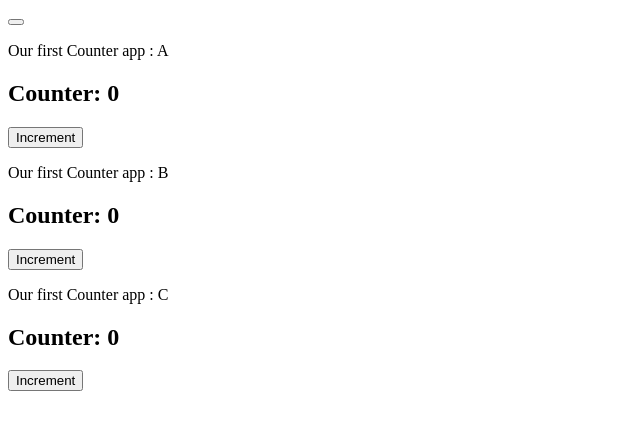
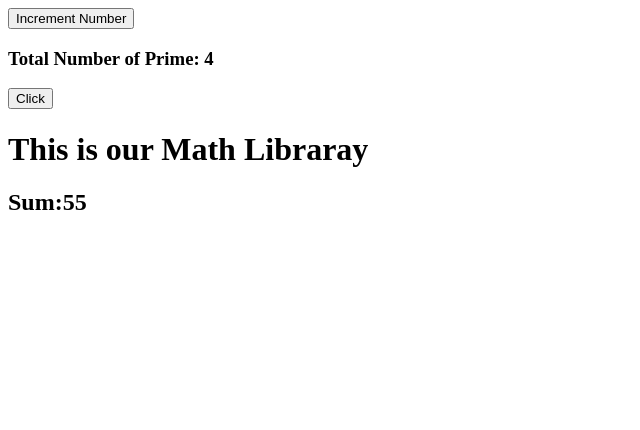
Before and after one commit to Tripathi-Ashu/React04, a React (Vite) app: page / in a window 1280 px wide. Shown: the top 430 px of the page, without its empty margins (0-640 px from the left). Built offline with nearby package versions, Linux system fonts and the light colour scheme.

Commit message:
Memo, callback are compleate

```diff
--- a/src/App.jsx
+++ b/src/App.jsx
@@ -1,17 +1,45 @@
-import { useState } from 'react';
-import Food from './Food';
-import Clock from './Clock';
+import { useState, useMemo, useCallback } from 'react';
+import Sum from './Sum';
 
 function App() {
-  const [foodItems, setFoodItems] = useState(['Apple', 'orange', 'banana'])
+  const [count, setCount] = useState(0);
+  const [number, setNumber] = useState(10);
 
-  function handleChange() {
-    setFoodItems(['Mango', ...foodItems])
-  }
+  const handleCheck = useCallback(() => {
+    console.log("Hii", count);
+  }, [count]);
+
+  // Prime numbers calculate karne ki optimized logic
+  const prime = useMemo(() => {
+    if (number < 2) return 0;
+
+    let total = 1; // 2 is prime
+
+    for (let i = 3; i <= number; i++) {
+      let isPrime = true;
+      for (let j = 2; j < i; j++) {
+        if (i % j === 0) {
+          isPrime = false;
+          break;
+        }
+      }
+      if (isPrime) total++;
+    }
+
+    return total;
+  }, [number]); // Dependency me [number] pass kiya gaya hai
 
   return (
     <>
-      <Clock></Clock>
+      <button onClick={() => setNumber(number + 100)}>
+        Increment Number
+      </button>
+
+      <h3>Total Number of Prime: {prime}</h3>
+
+      <button onClick={handleCheck}>Click</button>
+
+      <Sum number={number} />
     </>
   );
 }
--- /dev/null
+++ b/src/Sum.jsx
@@ -0,0 +1,31 @@
+
+import React from 'react';
+
+const Sum =  React.memo(({number}) => {
+
+    function calculateSum() {
+        let sum  =0;
+
+        for(let i=1; i<=number; i++){
+            sum += i;
+        }
+
+        return sum;
+    }
+
+    console.log('hii')
+
+    const total = calculateSum();
+
+    return (
+        <>
+        <h1>This is our Math Libraray</h1>
+        <h2>Sum:{total}</h2>
+        </>
+    )
+
+
+})
+
+
+export default Sum;
```
Also changed, not shown: src/Post.jsx (added).
